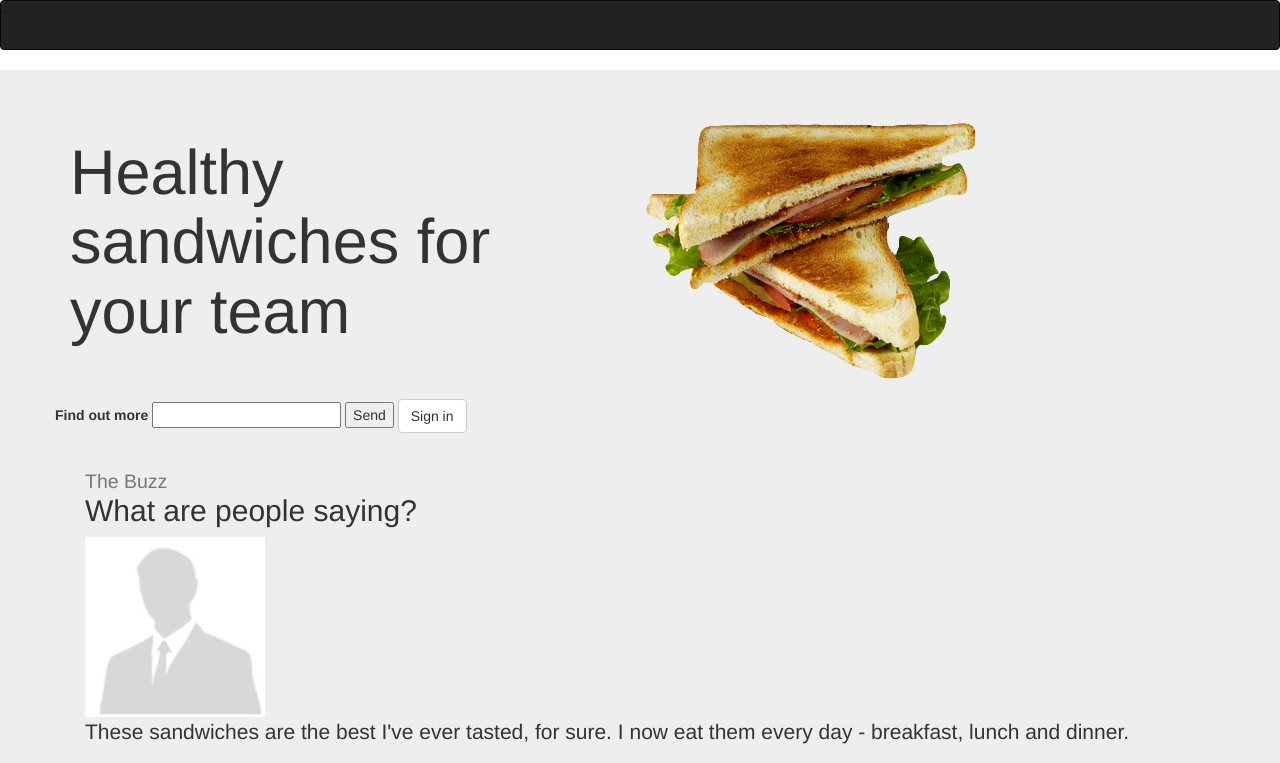
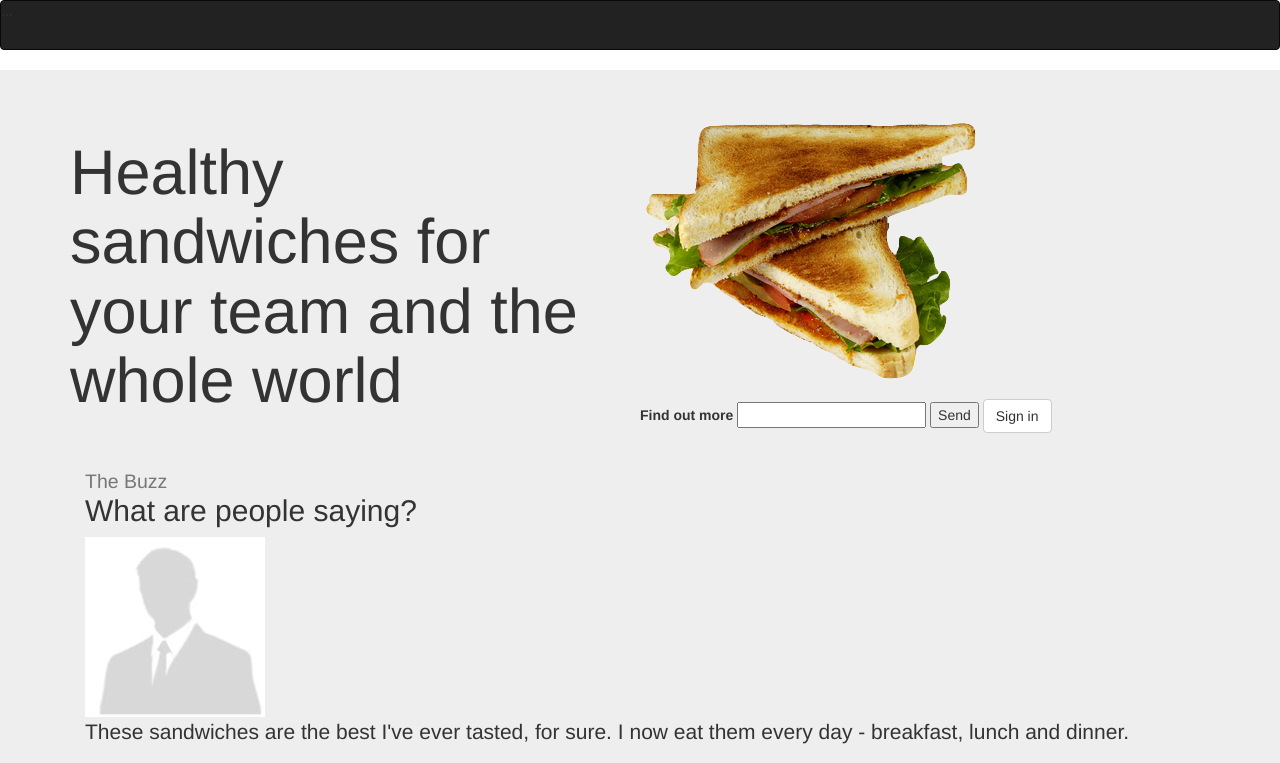
Before and after one commit to melta01/cfg-project-1, a plain HTML site: page index.html in a window 1280 px wide. Shown: the top 763 px of the page. Drawn offline with Linux system fonts and the light colour scheme.

Commit message:
added title
added tittle

```diff
--- a/index.html
+++ b/index.html
@@ -15,7 +15,7 @@
     <div class="container">
     <div class="row">
       <div class="col-xs-6">
-    <h1>Healthy sandwiches for your team</h1>
+    <h1>Healthy sandwiches for your team and the whole world</h1>
 </div>
     <img src='images/sandwich.png'>
 
@@ -29,7 +29,7 @@
 
   <div id="buzz">
   <div class="container">
-    </blockquote>
+
     <h2><small>The Buzz</small><br />What are people saying?</h2>
     <div>
       <img src='images/person.jpg'>
```
